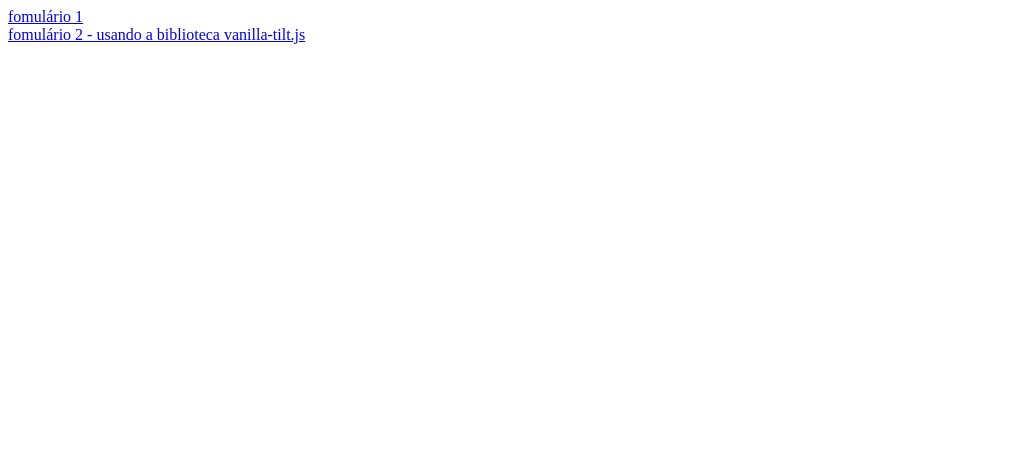
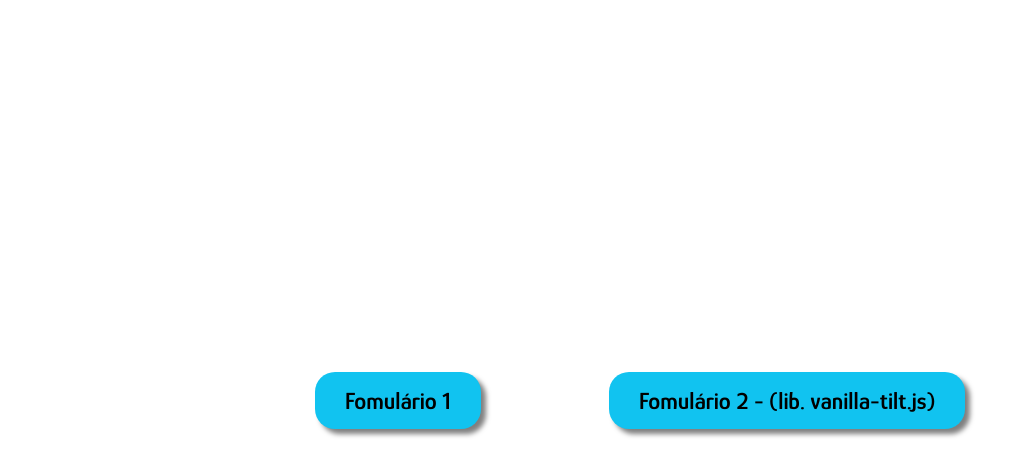
Before and after one commit to pauloJ34/Portfolio, a plain HTML site: page index.html in a window 1280 px wide. Shown: the whole page, without its empty margins (0-1028 px from the left). Drawn offline with Linux system fonts and the light colour scheme.

Commit message:
update css

```diff
--- a/formulario/page_2/style.css
+++ b/formulario/page_2/style.css
@@ -6,33 +6,47 @@
 	margin: 0;
 	box-sizing: border-box;
 }
+body{
+	overflow-y: hidden;
+}
 main{
 	background: #0080ff;
 	height: 100%;
 	width: 100%;
 	background-image: radial-gradient(#003566,#00284d,#001a33);
 	background-size: cover;
+	overflow-y: hidden;
 	/*background-repeat: no-repeat;*/
 }
 main::before{
 	content: '';
 	position: absolute;
-	top: 0;
-	left: 0;
-	width: 100%;
-	height: 100%;
+	top: -20%;
+	right: 0;
+	width: 40vw;
+	height: 40vw;
+	border-radius: 50%;
 	background: linear-gradient(rgb(20, 0, 51),rgb(0, 155, 175));
-	clip-path: circle(25% at 70% 25%);
+/*	clip-path: circle(25% at 70% 25%);
+	animation: rodacao 2s linear infinite;*/
 }
 main::after{
 	content: '';
 	position: absolute;
-	top: 0;
+	bottom: -10%;
 	left: 0;
-	width: 100%;
-	height: 100%;
-	background: linear-gradient(rgb(0, 255, 85),rgb(76, 0, 255));
-	clip-path: circle(15% at 20% 85%);
+	width: 25vw;
+	height: 25vw;
+	border-radius: 50%;
+	background: linear-gradient(rgb(0, 255, 203) 1%,rgb(76, 0, 255) 70%);
+}
+@keyframes rodacao{
+	0%{
+		transform: rotate(0deg);
+	}
+	100%{
+		transform: rotate(360deg);
+	}
 }
 .windows{
 	position: relative;
@@ -101,11 +115,14 @@ input:focus{
 }
 .e{/*space*/
 	/*margin-left: 31%;*/
-	margin-bottom: 2%;
+	margin-bottom: 5%;
 	font-size: 14px;
 }
+.e .remember{
+	margin-bottom: 20%;
+}
 .e input[type="checkbox" i]{
-	margin-bottom: 20%;
+
 	margin-left: 5px;
 	width: 13px;
 
@@ -122,7 +139,8 @@ input:focus{
 	background-color: transparent;
 }
 .l input:focus, .l:hover input{
-	height: 23px;
+	height: 28px;
+	padding: 0 5px;
 	border-color: #0080ff;
 }
 .s{/*submit*/
--- a/index.html
+++ b/index.html
@@ -4,9 +4,12 @@
 	<meta charset="UTF-8">
 	<meta name="viewport" content="width=device-width, initial-scale=1.0">
 	<title>Document</title>
+	<link rel="stylesheet" href="style.css">
 </head>
 <body>
-<a href="./formulario/page_1/"><span>fomulário 1</span></a><br/>
-<a href="./formulario/page_2/"><span>fomulário 2 - usando a biblioteca vanilla-tilt.js</span></a>
+	<main>
+		<a href="./formulario/page_1/"><span>Fomulário 1</span></a><br/>
+		<a href="./formulario/page_2/"><span>Fomulário 2 - (lib. vanilla-tilt.js)</span></a>
+	</main>
 </body>
 </html>
--- /dev/null
+++ b/style.css
@@ -0,0 +1,30 @@
+@import url('https://fonts.googleapis.com/css2?family=Glory:wght@600&display=swap');
+*{
+	margin: 0;
+	padding: 0;
+	box-sizing: border-box;
+	text-decoration: none;
+	font-family: 'Glory', sans-serif;
+}
+main{
+	display: flex;
+	justify-content: center;
+	align-items: center;
+	width: 100vw;
+	height: 100vh;
+}
+a{
+	margin: 5%;
+	padding: 15px 30px;
+	font-size: 24px;
+	color: #000;
+	border-radius: 20px;
+	background-color: #11c3f0;
+	transition: .23s linear;
+	box-shadow: 5px 5px 5px rgba(0,0,0,.5);
+}
+a:hover{
+	background-color: #04b2de;
+	box-shadow: 2px 2px 5px rgba(0,0,0,.5),
+			inset 3px 3px 10px rgba(0,0,0,.3);
+}
```
Also changed, not shown: formulario/page_2/index.html (+7 -6 lines).
